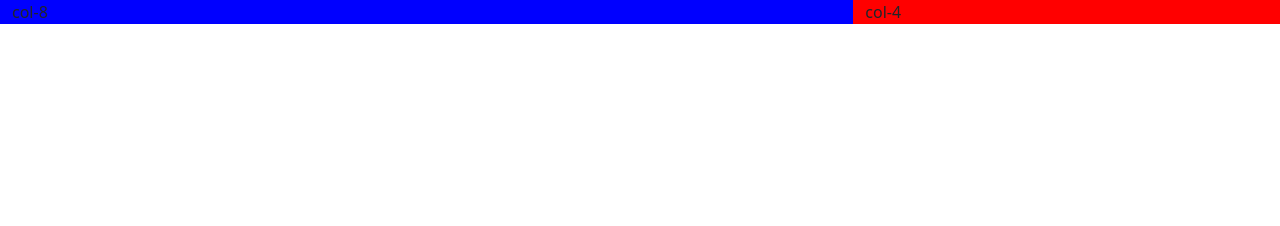
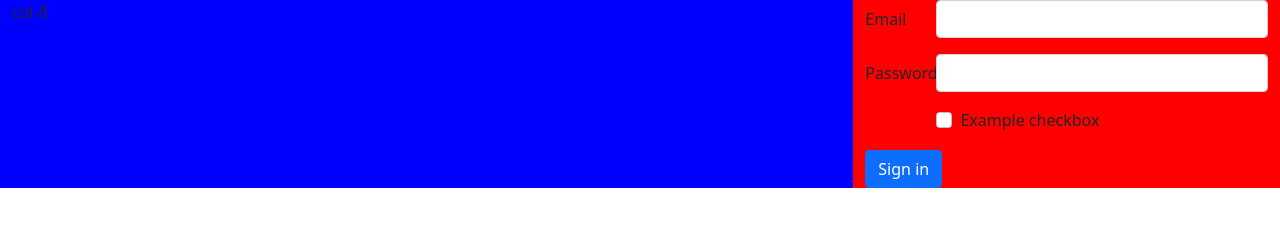
Before and after one commit to monzeromer-lab/clinic-app-semester-project, an Electron app: page front/index.html in a window 1280 px wide. Drawn offline with Linux system fonts and the light colour scheme.

Commit message:
added the form

```diff
--- a/front/index.html
+++ b/front/index.html
@@ -17,9 +17,37 @@
     <div class="container-fluid">
       <div class="row">
         <div class="col-8" id="blue">col-8</div>
-        <div class="col-4" id="red">col-4</div>
+        <div class="col-4" id="red">
+          <form>
+            <div class="row mb-3">
+              <label for="inputEmail3" class="col-sm-2 col-form-label">Email</label>
+              <div class="col-sm-10">
+                <input type="email" class="form-control" id="inputEmail3">
+              </div>
+            </div>
+            <div class="row mb-3">
+              <label for="inputPassword3" class="col-sm-2 col-form-label">Password</label>
+              <div class="col-sm-10">
+                <input type="password" class="form-control" id="inputPassword3">
+              </div>
+            </div>
+            <div class="row mb-3">
+              <div class="col-sm-10 offset-sm-2">
+                <div class="form-check">
+                  <input class="form-check-input" type="checkbox" id="gridCheck1">
+                  <label class="form-check-label" for="gridCheck1">
+                    Example checkbox
+                  </label>
+                </div>
+              </div>
+            </div>
+            <button type="submit" class="btn btn-primary">Sign in</button>
+          </form>
+        </div>
       </div>
       </div>
+
+
     <script src="../src/assets/js/bootstrap.bundle.min.js"></script>
 </body>
 
```
